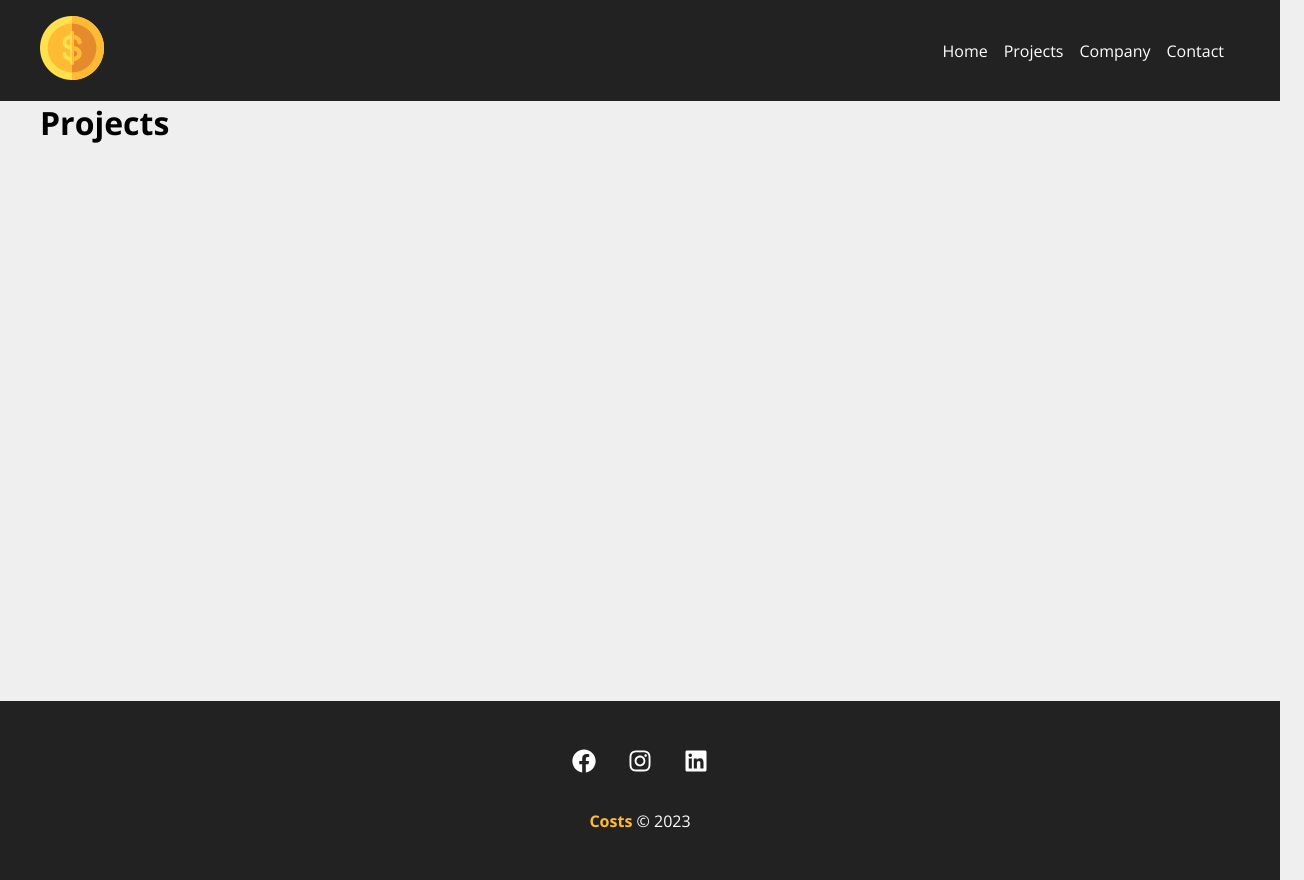
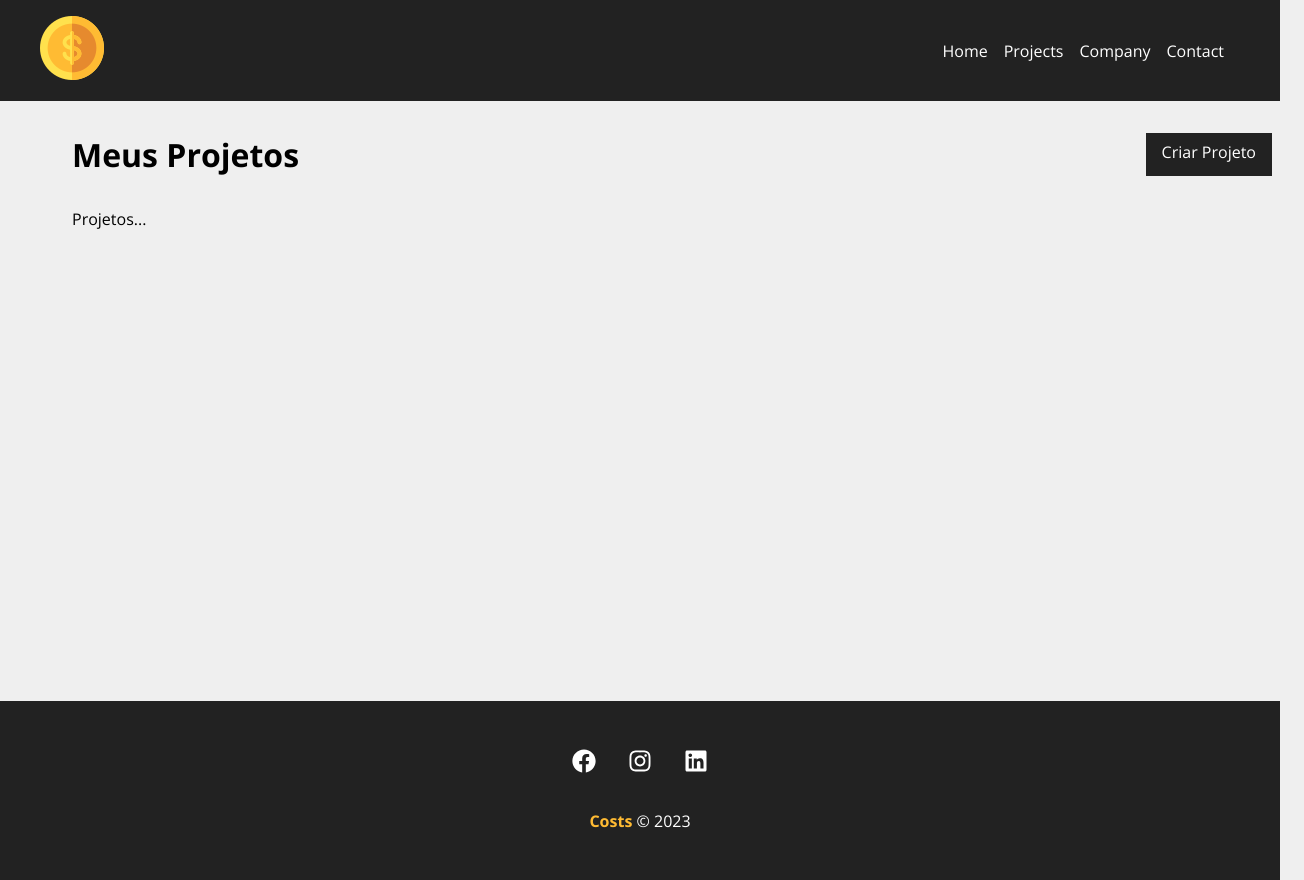
Before and after one commit to Alexsandrozdr/costs, a React (Create React App) app: page /projects in a window 1280 px wide. Shown: the whole page, 1304 px wide, since content can reach past the window. Built offline with nearby package versions, Linux system fonts and the light colour scheme.

Commit message:
project field and unidentified error

```diff
--- a/db.json
+++ b/db.json
@@ -1,5 +1,11 @@
 {
-  "projects": [],
+  "projects": [
+    {
+      "cost": 0,
+      "services": [],
+      "id": 1
+    }
+  ],
   "categories": [
     {
       "id": 1,
--- a/src/components/form/Select.js
+++ b/src/components/form/Select.js
@@ -3,7 +3,12 @@ function Select({ text, name, options, handleOnChange, value }) {
   return (
     <div className={styles.form_control}>
       <label htmlFor={name}>{text}:</label>
-      <select name={name} id={name}>
+      <select
+        name={name}
+        id={name}
+        handleOnChange={handleOnChange}
+        value={value || ""}
+      >
         <option>Selecione uma opção</option>
         {options.map((option) => (
           <option value={option.id} key={option.id}>
--- /dev/null
+++ b/src/components/layout/Message.js
@@ -0,0 +1,29 @@
+import { useState, useEffect } from "react";
+
+import styles from "./Message.module.css";
+
+function Message({ type, msg }) {
+  const [visible, setVisible] = useState(false);
+  //Condicional de msg
+  useEffect(() => {
+    if (!msg) {
+      setVisible(false);
+      return;
+    }
+    setVisible(true);
+    // Apaga a msg
+    const timer = setTimeout(() => {
+      setVisible(false);
+    }, 3000);
+    return () => clearTimeout(timer);
+  }, [msg]);
+
+  return (
+    <>
+      {visible && (
+        <div className={`${styles.message} ${styles[type]} `}>{msg}</div>
+      )}
+    </>
+  );
+}
+export default Message;
--- /dev/null
+++ b/src/components/layout/Message.module.css
@@ -0,0 +1,20 @@
+.message {
+  width: 100%;
+  padding: 1em;
+  border: 1px solid #000;
+  margin: 0 auto;
+  text-align: center;
+  margin-bottom: 2em;
+  border-radius: 5px;
+}
+
+.success {
+  color: #122724;
+  background-color: #d4edda;
+  border-color: #c3e6cb;
+}
+.error {
+  color: #721c24;
+  background-color: #f8d7da;
+  border-color: #f5c6cb;
+}
--- a/src/components/pages/NewProject.js
+++ b/src/components/pages/NewProject.js
@@ -1,12 +1,38 @@
+import { useNavigate } from "react-router-dom";
+
 import ProjectForm from "../project/ProjectForm";
+
 import styles from "./NewProject.module.css";
 
 function NewProject() {
+  const history = useNavigate();
+
+  function createPost(project) {
+    // initialize cost and services
+    project.cost = 0;
+    project.services = [];
+
+    fetch("http://localhost:5001/projects", {
+      method: "POST",
+      headers: {
+        "Content-type": "application/json",
+      },
+      body: JSON.stringify(project),
+    })
+      .then((resp) => resp.json())
+      .then((data) => {
+        console.log(data);
+        // REDIRECT
+        history("/projects", { message: `Projeto criado com sucesso` });
+      })
+      .catch((err) => console.log(err));
+  }
+
   return (
     <div className={styles.newproject_container}>
       <h1>Criar Projeto</h1>
       <p>Crie seu projeto para depois adicionar os serviços</p>
-      <ProjectForm btnText="Criar Projeto" />
+      <ProjectForm handleSubmit={createPost} btnText="Criar Projeto" />
     </div>
   );
 }
--- a/src/components/pages/Projects.js
+++ b/src/components/pages/Projects.js
@@ -1,4 +1,28 @@
+import { useLocation } from "react-router-dom";
+import Message from "../layout/Message";
+import Container from "../layout/Container";
+import LinkButton from "../layout/LinkButton";
+
+import styles from "./Projects.module.css";
+
 function Projects() {
-  return <h1>Projects</h1>;
+  const location = useLocation();
+
+  let message = "";
+  if (location.state) {
+    message = location.state.message;
+  }
+  return (
+    <div className={styles.project_container}>
+      <div className={styles.title_container}>
+        <h1>Meus Projetos</h1>
+        <LinkButton to="/newproject" text="Criar Projeto" />
+      </div>
+      {message && <Message type="success" msg={message} />}
+      <Container customClass="start">
+        <p>Projetos...</p>
+      </Container>
+    </div>
+  );
 }
 export default Projects;
--- /dev/null
+++ b/src/components/pages/Projects.module.css
@@ -0,0 +1,8 @@
+.project_container {
+  padding: 2em;
+}
+.title_container {
+  display: flex;
+  justify-content: space-between;
+  margin-bottom: 2em;
+}
--- a/src/components/project/ProjectForm.js
+++ b/src/components/project/ProjectForm.js
@@ -6,9 +6,9 @@ import SubmitButton from "../form/SubmitButton";
 
 import styles from "./ProjectForm.module.css";
 
-function ProjectForm({ btnText }) {
+function ProjectForm({ handleSubmit, btnText, projectData }) {
   const [categories, setCategories] = useState([]);
-
+  const [project, setProject] = useState(projectData || {});
   useEffect(() => {
     fetch("http://localhost:5001/categories", {
       method: "GET",
@@ -23,24 +23,48 @@ function ProjectForm({ btnText }) {
       .catch((err) => console.log(err));
   }, []);
 
+  const submit = (e) => {
+    e.preventDefault();
+    handleSubmit(project);
+  };
+
+  function handleChange(e) {
+    setProject({ ...project, [e.target.name]: e.target.value });
+  }
+  function handleCategory(e) {
+    setProject({
+      ...project,
+      category: {
+        id: e.target.value,
+        name: e.target.options[e.target.selectedIndex].text,
+      },
+    });
+  }
+
   return (
-    <form className={styles.form}>
+    <form onSubmit={submit} className={styles.form}>
       <Input
         type="text"
         text="Nome do projeto"
         name="name"
         placeholder="Insira o nome do projeto:"
+        handleOnChange={handleChange}
+        value={project.name ? project.name : ""}
       />
       <Input
         type="number"
         text="Orçamento do projeto"
         name="budget"
         placeholder="Insira o orçamento total:"
+        handleOnChange={handleChange}
+        value={project.budget ? project.budget : ""}
       />
       <Select
         name="category_id"
         text="Selecione a categoria"
         options={categories}
+        handleOnChange={handleCategory}
+        value={project.category ? project.category.id : ""}
       />
       <SubmitButton text={btnText} />
     </form>
```
